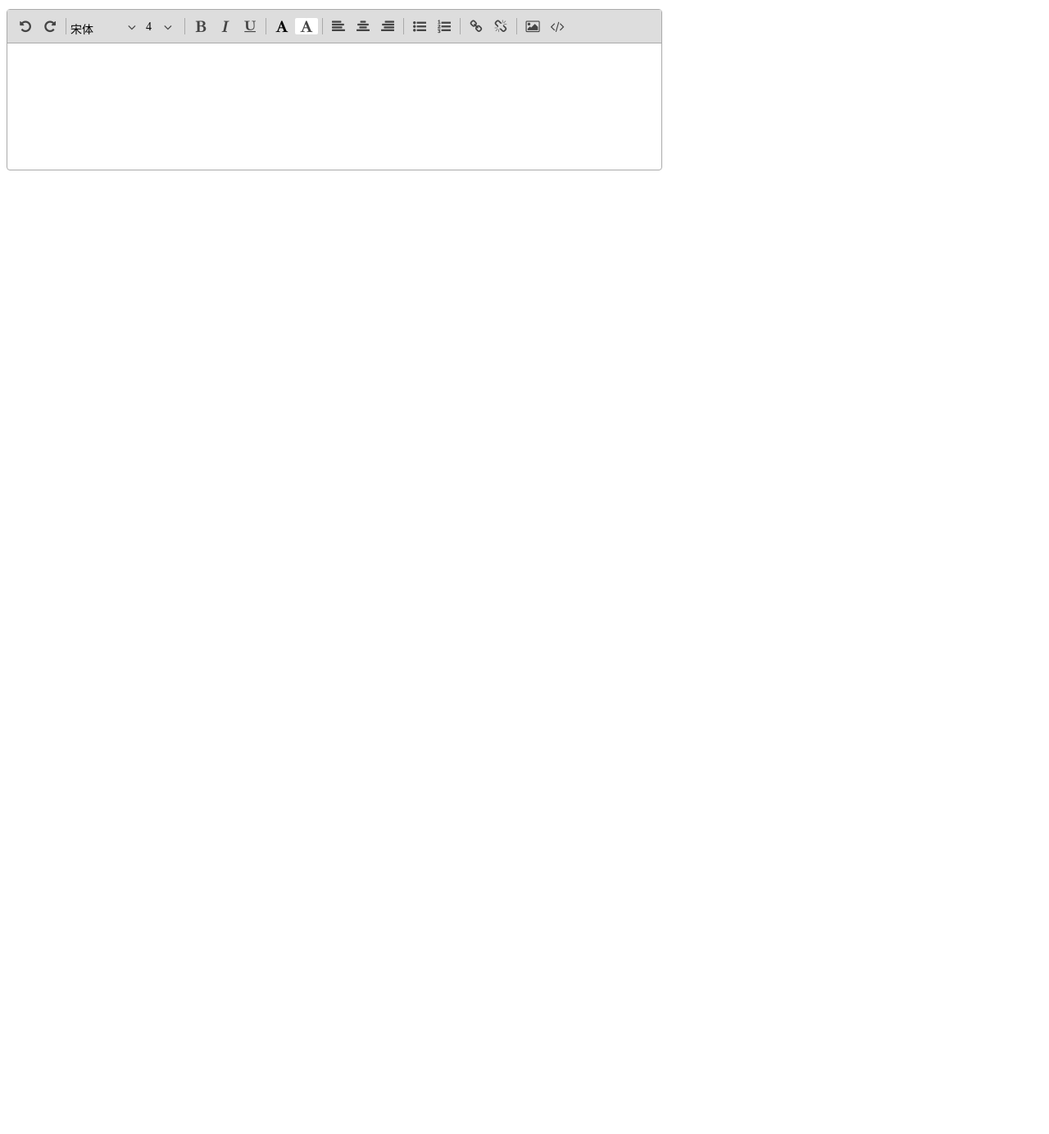
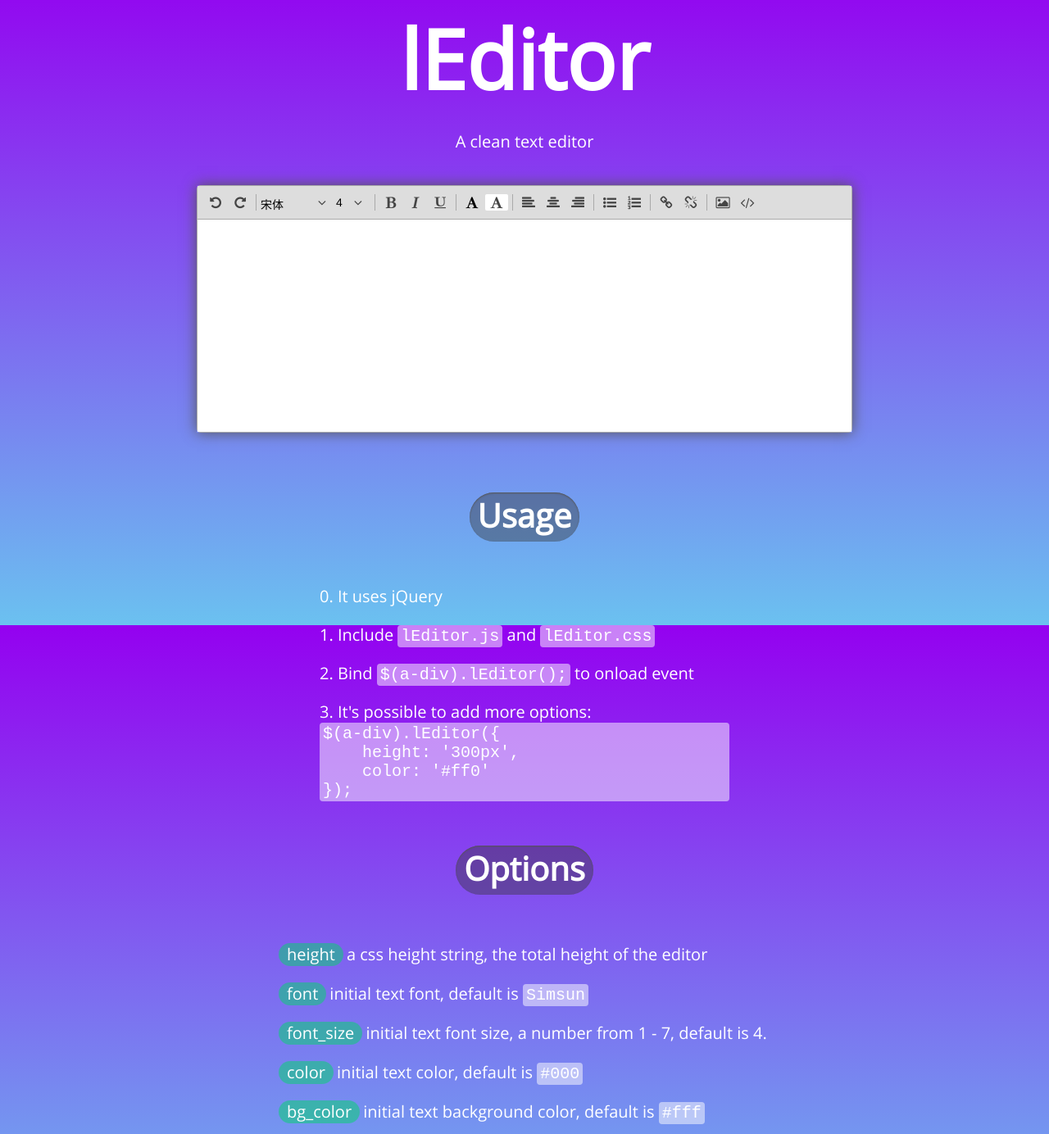
Before and after one commit to lhc70000/lEditor, a plain HTML site: page test.html in a window 1280 px wide. Shown: the part 37-1421 px from the top of the page at 82% size. Before the commit the page ends 800 px from the top, so only its background shows below. Drawn offline with Linux system fonts and the light colour scheme.

Commit message:
0.3.1
[fix] appearance change by the host page css
[fix] height setting not work
[fix] update test page

```diff
--- a/lEditor.css
+++ b/lEditor.css
@@ -10,6 +10,9 @@
 */
     border: 1px solid #aaa;
     border-radius: 4px;
+    color: #000;
+    text-align: left;
+    font-family: 'Helvetica Neue',Helvetica,Arial,sans-serif;
 }
 
 
@@ -57,6 +60,8 @@
 }
 
 .lEditor-font-div, .lEditor-color-div, .lEditor-link-div {
+    text-align: left;
+    color: #000;
     background-color: #eee;
     border: 1px solid #aaa;
     border-radius: 2px;
@@ -175,3 +180,9 @@
     font-size: 14px;
     margin: 0;
 }
+
+.lEditor-frame {
+    background-color: #fff;
+    border: none;
+    border-width: 0;
+}
--- a/lEditor.js
+++ b/lEditor.js
@@ -142,7 +142,7 @@
 
             /* build container */
             var lcontainer;
-            lcontainer = $('<div class="lEditor-container" width="100%" height="' + defaultHeight + '"></div>');
+            lcontainer = $('<div class="lEditor-container" width="100%" style="height:' + defaultHeight + '"></div>');
             this.append(lcontainer);
 
             /* build toolbar */
@@ -197,11 +197,12 @@
             var lframeContainer,
                 lframe,
                 frameWindow, lframeWindow,
-                frameDocument, lframeDocument,
-                frameHeight = options.height || '200px';
-            lframeContainer = $('<div class="lEditor-frame-container" width="100%" height="' + frameHeight + '"></div>');
+                frameDocument, lframeDocument;
+            lframeContainer = $('<div class="lEditor-frame-container" width="100%" style="height:'+
+                                (lcontainer.innerHeight() - ltoobar.outerHeight())+
+                                'px"></div>');
             lcontainer.append(lframeContainer);
-            lframe = $('<iframe frameborder="0" width="100%" height="100%"></iframe>');
+            lframe = $('<iframe class="lEditor-frame" frameborder="0" width="100%" height="100%"></iframe>');
             lframeContainer.append(lframe);
             frameWindow = lframe[0].contentWindow;
             lframeWindow = $(frameWindow);
--- a/test.html
+++ b/test.html
@@ -7,23 +7,108 @@
     <script type="text/javascript" src="lEditor.js"></script>
     <script>
     $(window).load(function(){
-        $("#container").lEditor();
+        $("#container").lEditor({height:'300px'});
     });
     </script>
     <style>
+        @font-face {
+          font-family: 'Open Sans';
+          font-style: normal;
+          font-weight: 300;
+          src: local('Open Sans Light'), local('OpenSans-Light'), url(https://themes.googleusercontent.com/static/fonts/opensans/v8/DXI1ORHCpsQm3Vp6mXoaTXhCUOGz7vYGh680lGh-uXM.woff) format('woff');
+        }
+        @font-face {
+          font-family: 'Open Sans';
+          font-style: normal;
+          font-weight: 400;
+          src: local('Open Sans'), local('OpenSans'), url(https://themes.googleusercontent.com/static/fonts/opensans/v8/cJZKeOuBrn4kERxqtaUH3T8E0i7KZn-EPnyo3HZu7kw.woff) format('woff');
+        }
         body {
-            padding-top: 40px;
+            font-family: 'Open Sans', helvetica, arial, sans-serif;
+            color: #fff;
+            background-color: #9401f0;
+            background-attachment: fixed !important;
+            background: -webkit-gradient(linear, 50% 0%, 50% 100%, color-stop(0%, #9401F0), color-stop(100%, #6BC1F0));
+            background: -webkit-linear-gradient(#9401F0, #6BC1F0);
+            background: -moz-linear-gradient(#9401F0, #6BC1F0);
+            background: -o-linear-gradient(#9401F0, #6BC1F0);
+            background: -ms-linear-gradient(#9401F0, #6BC1F0);
+            background: linear-gradient(#9401F0, #6BC1F0);
+            text-align: center;
         }
-
+        h1 {
+            font-size: 100px;
+            margin: 40px 0 10px 0;
+        }
+        h2 {
+            display: inline-block;
+            font-size: 40px;
+            height: 60px;
+            border-radius: 40px;
+            background-color: rgba(50,50,50,0.4);
+            padding: 0 10px;
+            box-shadow: 0 1px 2px #555 inset;
+        }
+        p {
+            font-size: 20px;
+        }
         #container {
+            margin: 40px auto;
             width: 800px;
+            box-shadow: 0 0 16px #555;
+        }
+        .contents {
+            text-align: left;
+            margin: 0 auto;
+        }
+        code{
+            font-size: 20px;
+            background-color: rgba(255,255,255,0.5);
+            border-radius: 4px;
+            padding: 2px 4px;
+        }
+        dt, dd {
+            font-size: 20px;
+            height: 28px;
+            margin: 10px 0;
+        }
+        dt {
+            display: inline-block;
+            background-color: rgba(0, 216, 108, 0.5);
+            border-radius: 14px;
+            padding: 0 10px;
+        }
+        dd {
+            display: inline;
         }
 
     </style>
     <link rel="stylesheet" href="lEditor.css"></style>
 </head>
 <body>
-    <div id="container">
+    <h1>lEditor</h1>
+    <p>A clean text editor</p>
+    <div id="container"></div>
+    <h2>Usage</h2>
+    <div class="contents" style="width:500px;">
+        <p>0. It uses jQuery</p>
+        <p>1. Include <code>lEditor.js</code> and <code>lEditor.css</code></p>
+        <p>2. Bind <code>$(a-div).lEditor();</code> to onload event</p>
+        <p>3. It's possible to add more options:
+        <code style="display:block">
+        $(a-div).lEditor({ <br>&nbsp;&nbsp;&nbsp;&nbsp;height: '300px', <br>&nbsp;&nbsp;&nbsp;&nbsp;color: '#ff0' <br>});
+        </code></p>
+    </div>
+
+    <h2>Options</h2>
+    <div class="contents" style="width:600px;">
+    <dl>
+        <dt>height</dt> <dd>a css height string, the total height of the editor</dd><br>
+        <dt>font</dt> <dd>initial text font, default is <code>Simsun</code></dd><br>
+        <dt>font_size</dt> <dd>initial text font size, a number from 1 - 7, default is 4.</dd><br>
+        <dt>color</dt> <dd>initial text color, default is <code>#000</code></dd><br>
+        <dt>bg_color</dt> <dd>initial text background color, default is <code>#fff</code></dd><br>
+    </dl>
     </div>
 </body>
 </html>
```
